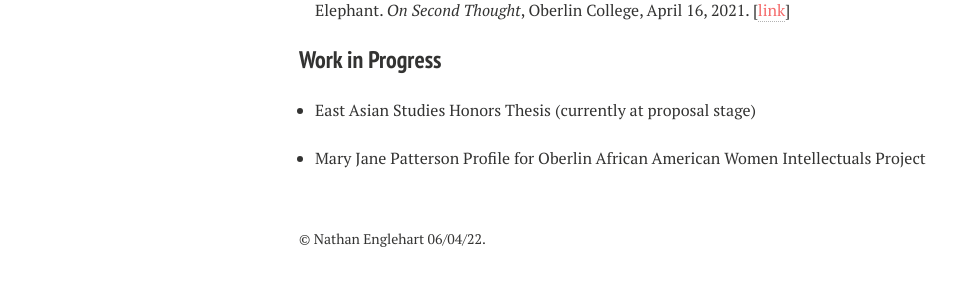
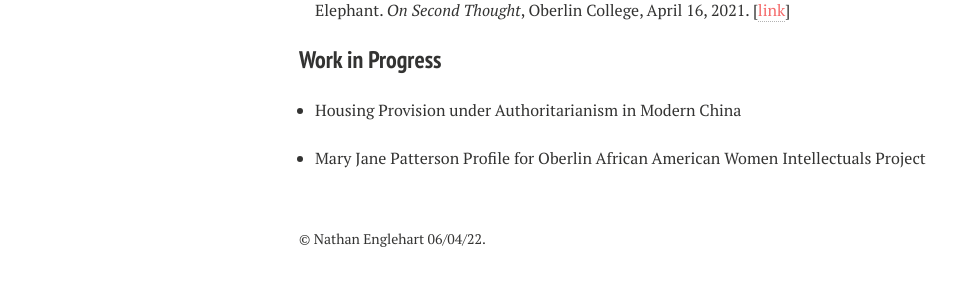
Before and after one commit to nathanenglehart/nathanenglehart.github.io, a Jekyll site: the page built from publications.md, in a window 1280 px wide. Shown: the part 424-710 px from the top of the page, without its empty margins (21-976 px from the left). Built offline with Jekyll 4.4.1, drawn with Linux system fonts in a browser that asks for light colours; nearby versions of some CDN libraries.

Commit message:
Update publications.html

```diff
--- a/_layouts/publications.html
+++ b/_layouts/publications.html
@@ -96,7 +96,7 @@ div.bibtex pre { font-size: 75%; overflow: auto;  width: 100%; padding: 0em 0em;
 	</ul>
 	<h3>Work in Progress</h3>
 	<ul style="padding-left: 1em !important;">
-		<li><p>East Asian Studies Honors Thesis (currently at proposal stage)</p></li>
+		<li><p>Housing Provision under Authoritarianism in Modern China</p></li>
 		<li><p>Mary Jane Patterson Profile for Oberlin African American Women Intellectuals Project</p></li>
 	</ul>
     </div><!-- /.article-wrap -->
```
